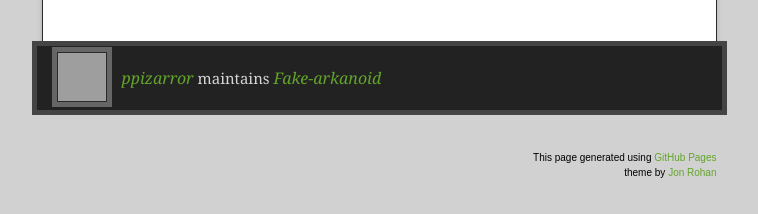
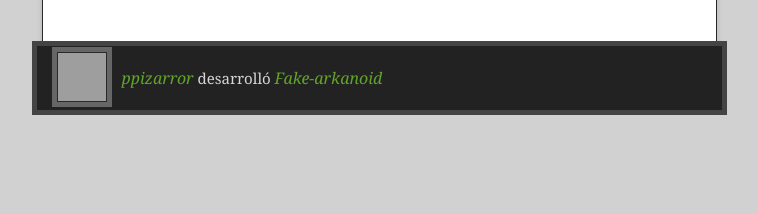
Before and after one commit to ppizarror/Fake-Arkanoid, a plain HTML site: page index.html in a window 1280 px wide. Shown: the part 1625-1839 px from the top of the page, without its empty margins (261-1019 px from the left). Drawn offline with nearby package versions, Linux system fonts and the light colour scheme; grey boxes are pictures that could not be loaded.

Commit message:
Cambios menores en pagina web

```diff
--- a/index.html
+++ b/index.html
@@ -2,6 +2,7 @@
 <!-- The Time Machine GitHub pages theme was designed and developed by Jon Rohan, on Feb 7, 2012. -->
 <!-- Follow him for fun. http://twitter.com/jonrohan. Tail his code on https://github.com/jonrohan -->
 <html>
+
 <head>
     <meta charset="utf-8">
     <meta http-equiv="X-UA-Compatible" content="IE=edge,chrome=1">
@@ -64,12 +65,8 @@
         </div>
         <footer>
             <div class="owner">
-      <p><a href="https://github.com/ppizarror" class="avatar"><img src="https://avatars3.githubusercontent.com/u/12925256?v=3&amp;s=60" width="48" height="48"></a> <a href="https://github.com/ppizarror">ppizarror</a> maintains <a href="https://github.com/ppizarror/Fake-Arkanoid">Fake-arkanoid</a></p>
-
-
-      </div>
-      <div class="creds">
-        <small>This page generated using <a href="https://pages.github.com/">GitHub Pages</a><br>theme by <a href="https://twitter.com/jonrohan/">Jon Rohan</a></small>
+                <p>
+                    <a href="https://github.com/ppizarror" class="avatar"><img src="https://avatars3.githubusercontent.com/u/12925256?v=3&amp;s=60" width="48" height="48"></a> <a href="https://github.com/ppizarror">ppizarror</a> desarrolló <a href="https://github.com/ppizarror/Fake-Arkanoid">Fake-arkanoid</a></p>
             </div>
         </footer>
     </div>
@@ -81,4 +78,5 @@
 
 
 </body>
+
 </html>
```
Lines whose indentation alone changed are shown as unchanged.
